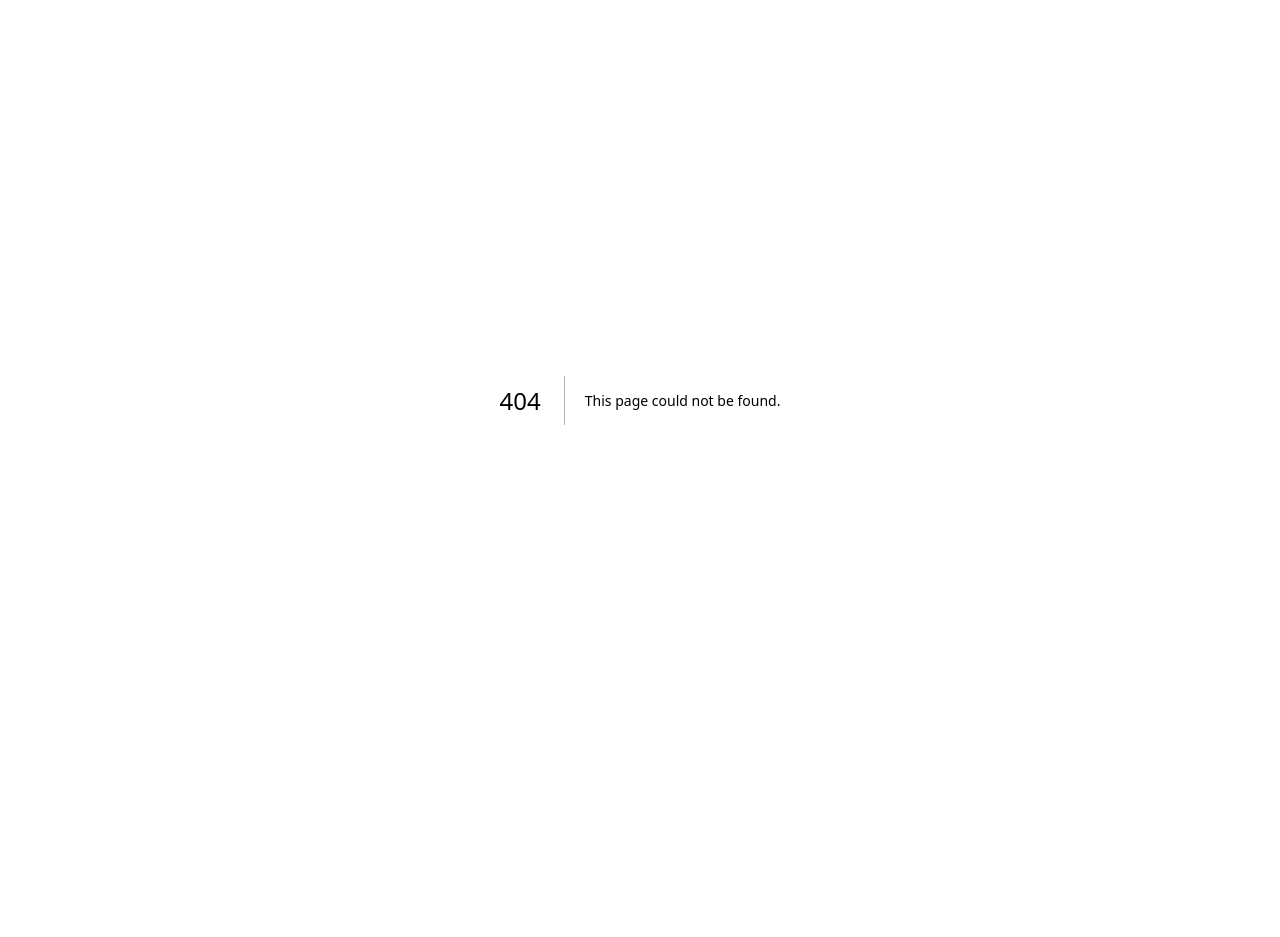
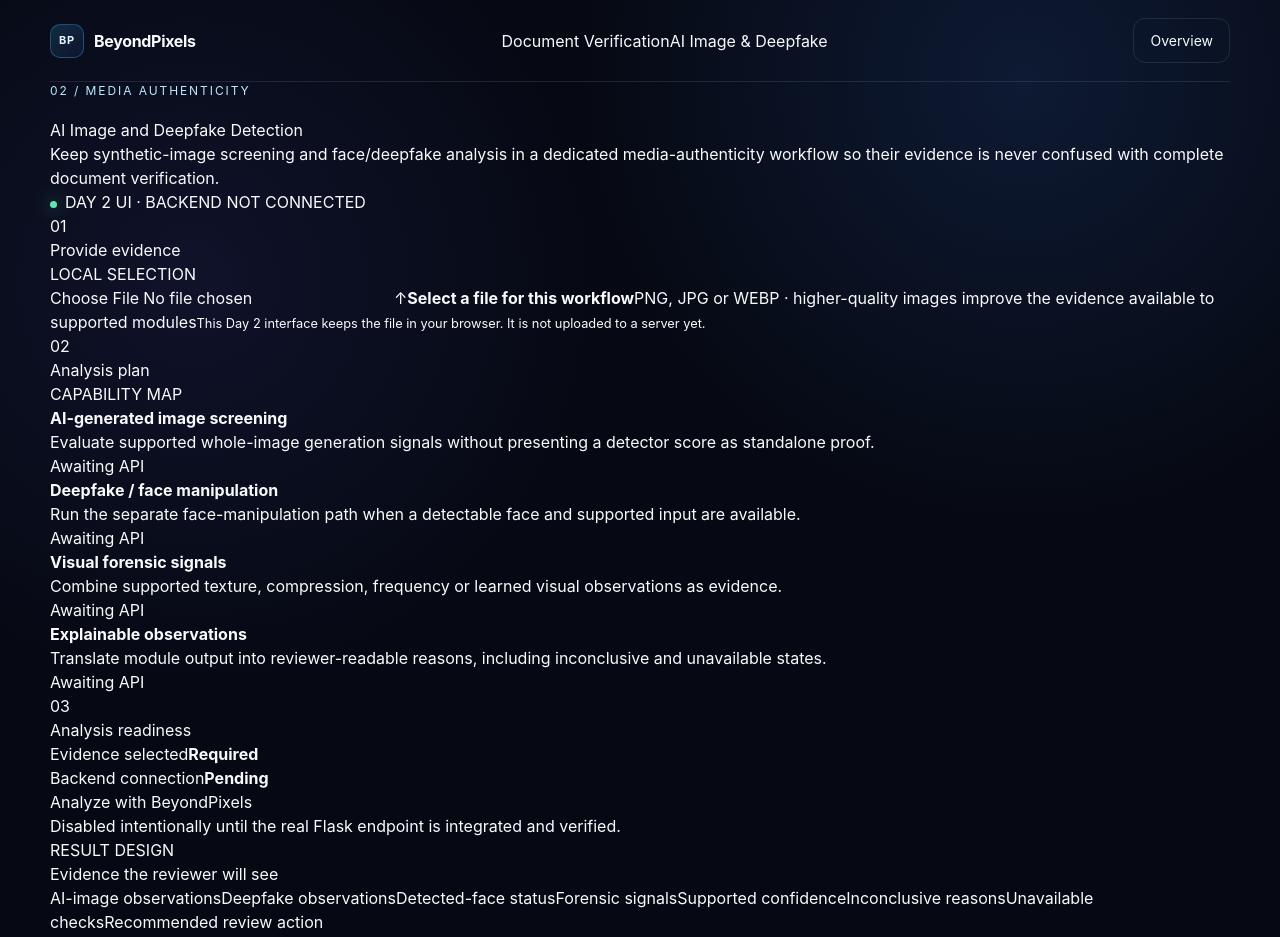
Before and after one commit to Lucifer-358-coder/BeyondPixels-SIH-2026, a Next.js app in the folder website/: page /ai-image-deepfake in a window 1280 px wide. Before the commit this address had no page. Shown: the top 937 px of the page. Before the commit the page ends 800 px from the top, so only its background shows below. Built offline with nearby package versions, Linux system fonts and the light colour scheme.

Commit message:
website: add Day 2 page.tsx

```diff
--- /dev/null
+++ b/website/app/ai-image-deepfake/page.tsx
@@ -0,0 +1,46 @@
+import ProductWorkspace from "../components/ProductWorkspace";
+
+const checks = [
+  {
+    name: "AI-generated image screening",
+    detail: "Evaluate supported whole-image generation signals without presenting a detector score as standalone proof.",
+  },
+  {
+    name: "Deepfake / face manipulation",
+    detail: "Run the separate face-manipulation path when a detectable face and supported input are available.",
+  },
+  {
+    name: "Visual forensic signals",
+    detail: "Combine supported texture, compression, frequency or learned visual observations as evidence.",
+  },
+  {
+    name: "Explainable observations",
+    detail: "Translate module output into reviewer-readable reasons, including inconclusive and unavailable states.",
+  },
+];
+
+const evidence = [
+  "AI-image observations",
+  "Deepfake observations",
+  "Detected-face status",
+  "Forensic signals",
+  "Supported confidence",
+  "Inconclusive reasons",
+  "Unavailable checks",
+  "Recommended review action",
+];
+
+export default function AiImageDeepfakePage() {
+  return (
+    <ProductWorkspace
+      workflowLabel="02 / Media authenticity"
+      title="AI Image and Deepfake Detection"
+      description="Keep synthetic-image screening and face/deepfake analysis in a dedicated media-authenticity workflow so their evidence is never confused with complete document verification."
+      acceptedFormats="image/png,image/jpeg,image/webp"
+      inputHint="PNG, JPG or WEBP · higher-quality images improve the evidence available to supported modules"
+      checks={checks}
+      evidence={evidence}
+      accent="media"
+    />
+  );
+}
```
